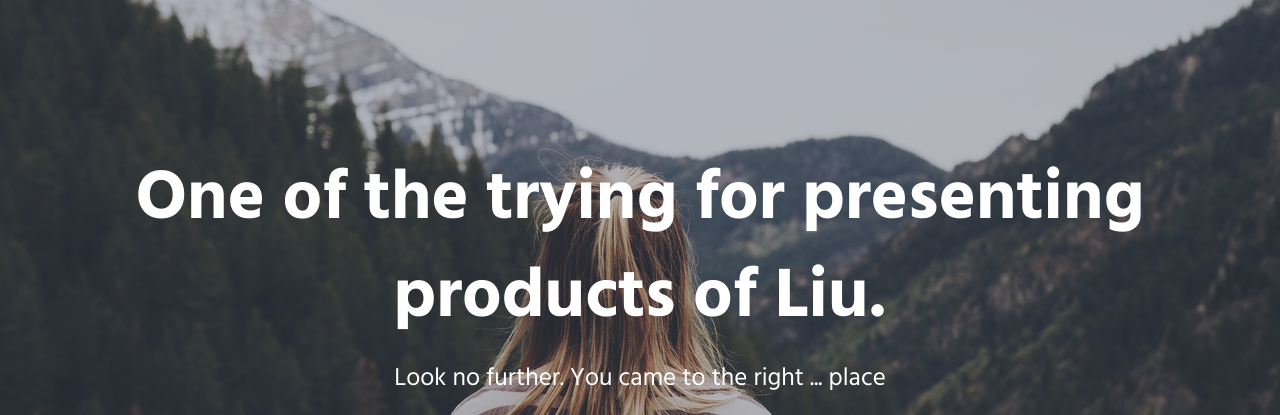
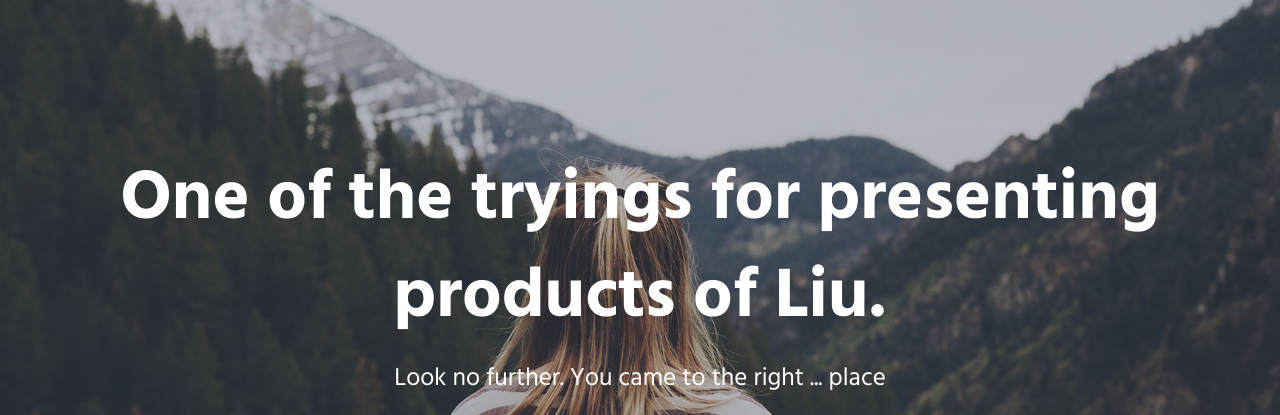
Before and after one commit to githubjean123456/githubjean123456.github.io, a plain HTML site: page index.html in a window 1280 px wide. Shown: the part 99-514 px from the top of the page. Drawn offline with nearby package versions, Linux system fonts and the light colour scheme; files that its build step writes are made by us from their sources.

Commit message:
Update index.html

```diff
--- a/index.html
+++ b/index.html
@@ -76,7 +76,7 @@
         <div class="promo-block">
             <div class="container">
                 <div class="margin-b-40">
-                    <h1 class="promo-block-title">One of the trying for presenting products of Liu.</h1>
+                    <h1 class="promo-block-title">One of the tryings for presenting products of Liu.</h1>
                     <p class="promo-block-text">Look no further. You came to the right ... place</p>
                 </div>
                 <a class="js_popup-youtube btn-theme btn-theme-md btn-white-bg text-uppercase" href="https://www.youtube.com/watch?v=0qisGSwZym4" title="Intro Video"><i class="btn-icon icon-control-play"></i> Watch Intro Video</a>
```
